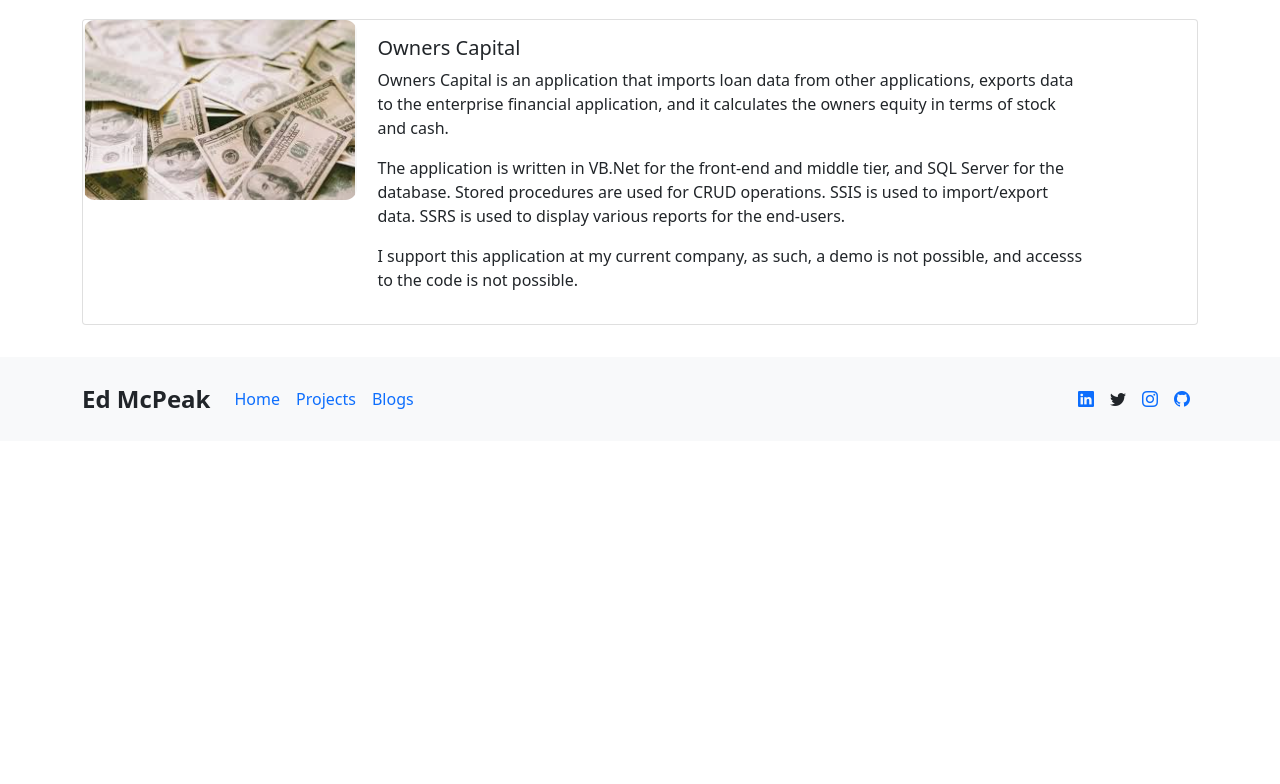
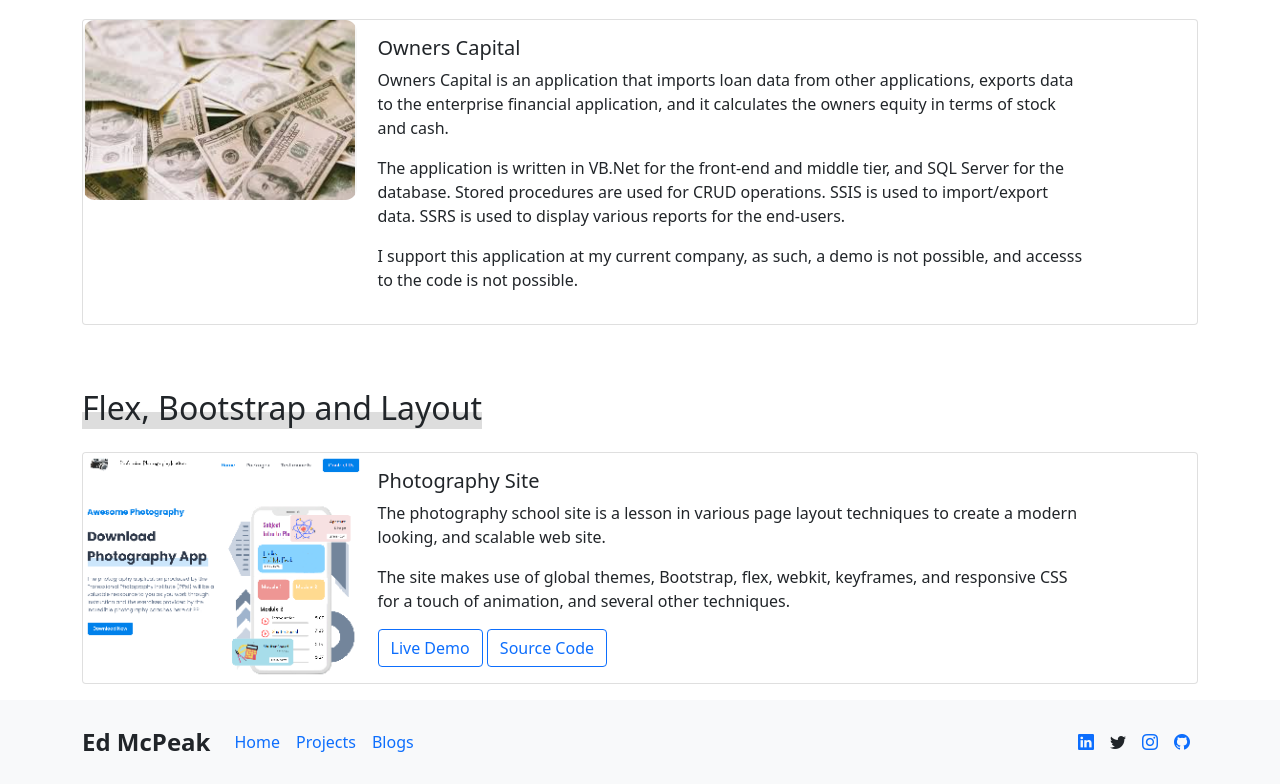
Before and after one commit to mcpeakhub/bootstrap, a plain HTML site: page projects.html in a window 1280 px wide. Shown: the part 1220-2004 px from the top of the page. Before the commit the page ends 1661 px from the top, so only its background shows below. Drawn offline with nearby package versions, Linux system fonts and the light colour scheme.

Commit message:
added photography site

```diff
--- a/projects.html
+++ b/projects.html
@@ -29,6 +29,15 @@
       function gotoProfileSource() {
         window.open("https://github.com/mcpeakhub/bootstrap.git", "_blank")
       }
+
+      function gotoPhotographyDemo() {
+        window.open("https://edmcpeakprofile.netlify.app/photography", "_blank")
+      }
+
+      function gotoPhotographySource() {
+        window.open("https://github.com/mcpeakhub/photography.git", "_blank")
+      }
+
 
     </script>
 
@@ -83,7 +92,7 @@
         <div
           class="d-flex flex-column justify-content-center align-items-center text-center"
         >
-          <p class="fs-1 fw-bold">Projects</p>
+          <p class="fs-1 fw-bold">Project</p>
           <p class="mw-650">
             Below is a cross-section of various full-stack projects I've worked on both professionally and personally.
           </p>
@@ -214,6 +223,48 @@
           </div>
         </div>
       </section>
+
+      <section class="project-1 my-5"></section>
+        <div class="row">
+          <div class="col-12">
+            <h2 class="mb-4 "><span>Flex, Bootstrap and Layout</span></h2>
+          </div>
+          <div class="col-12">
+            <div class="card mb-3" style="max-width: 100%">
+              <div class="row g-0">
+                <div class="col-md-3">
+                  <img
+                    src="./media/photographySite.png"
+                    class="img-fluid rounded-start"
+                    alt="..."
+                  />
+                </div>
+                <div class="col-md-8">
+                  <div class="card-body">
+                    <h5 class="card-title">Photography Site</h5>
+                    <p class="card-text">
+                       The photography school site is a lesson in various page layout techniques to create a modern looking, and scalable web site.
+                      </p>
+                      <p>
+                        The site makes use of global themes, Bootstrap, flex, webkit, keyframes, and responsive CSS for a touch of animation,
+                        and several other techniques.</p>
+                    <p class="card-text">
+                      <button type="button" class="btn btn-outline-primary" onclick="gotoMovieDemo()">
+                        Live Demo
+                      </button>
+                      <button type="button" class="btn btn-outline-primary" onClick="gotoMovieSource()">
+                        Source Code
+                      </button>
+                    </p>
+                  </div>
+                </div>
+              </div>
+            </div>
+          </div>
+      </section>
+
+
+
     </main>
 
     <footer class="bg-light pt-4 pb-2">
```
Also changed, not shown: media/photographySite.png (added).
